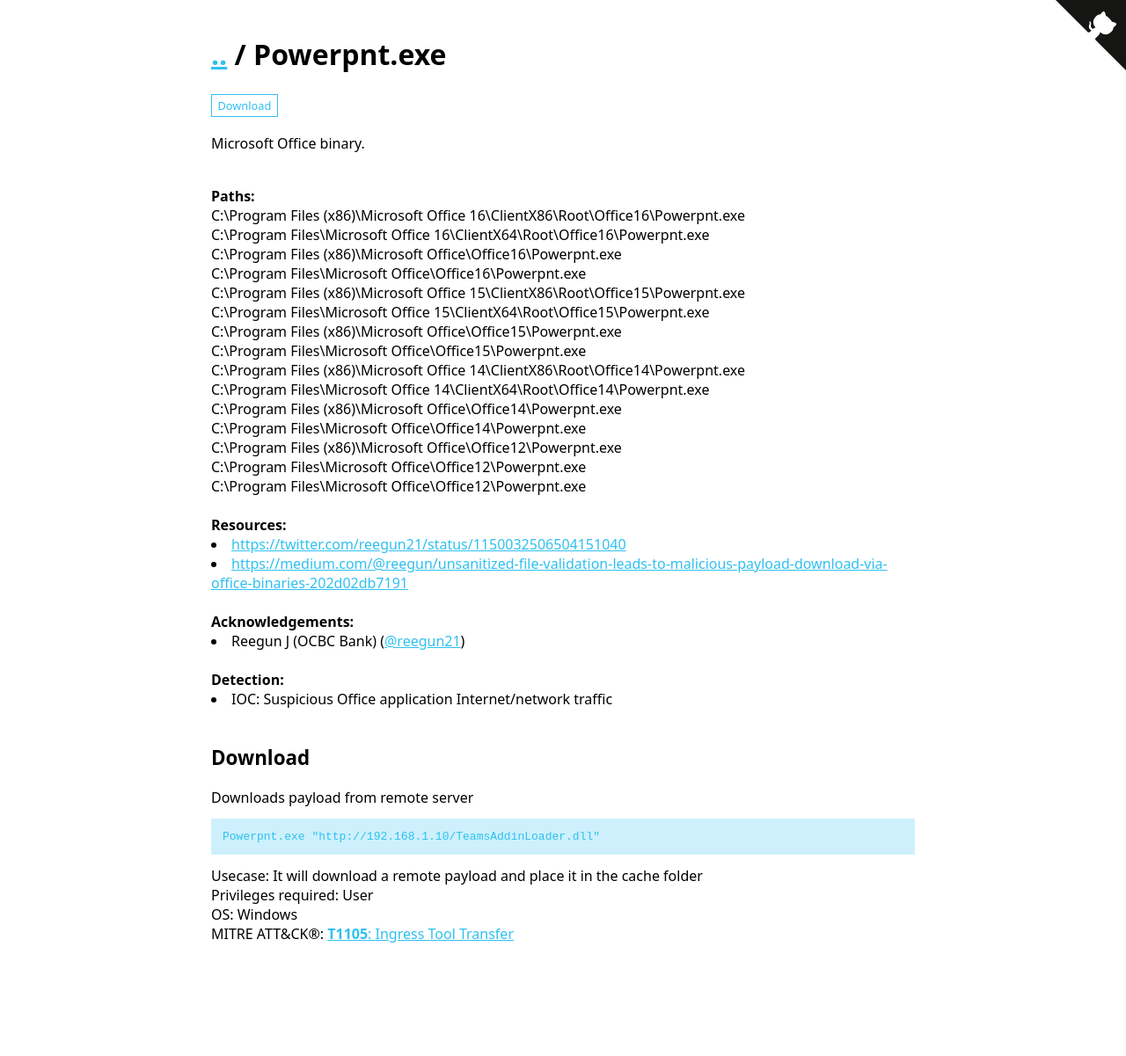
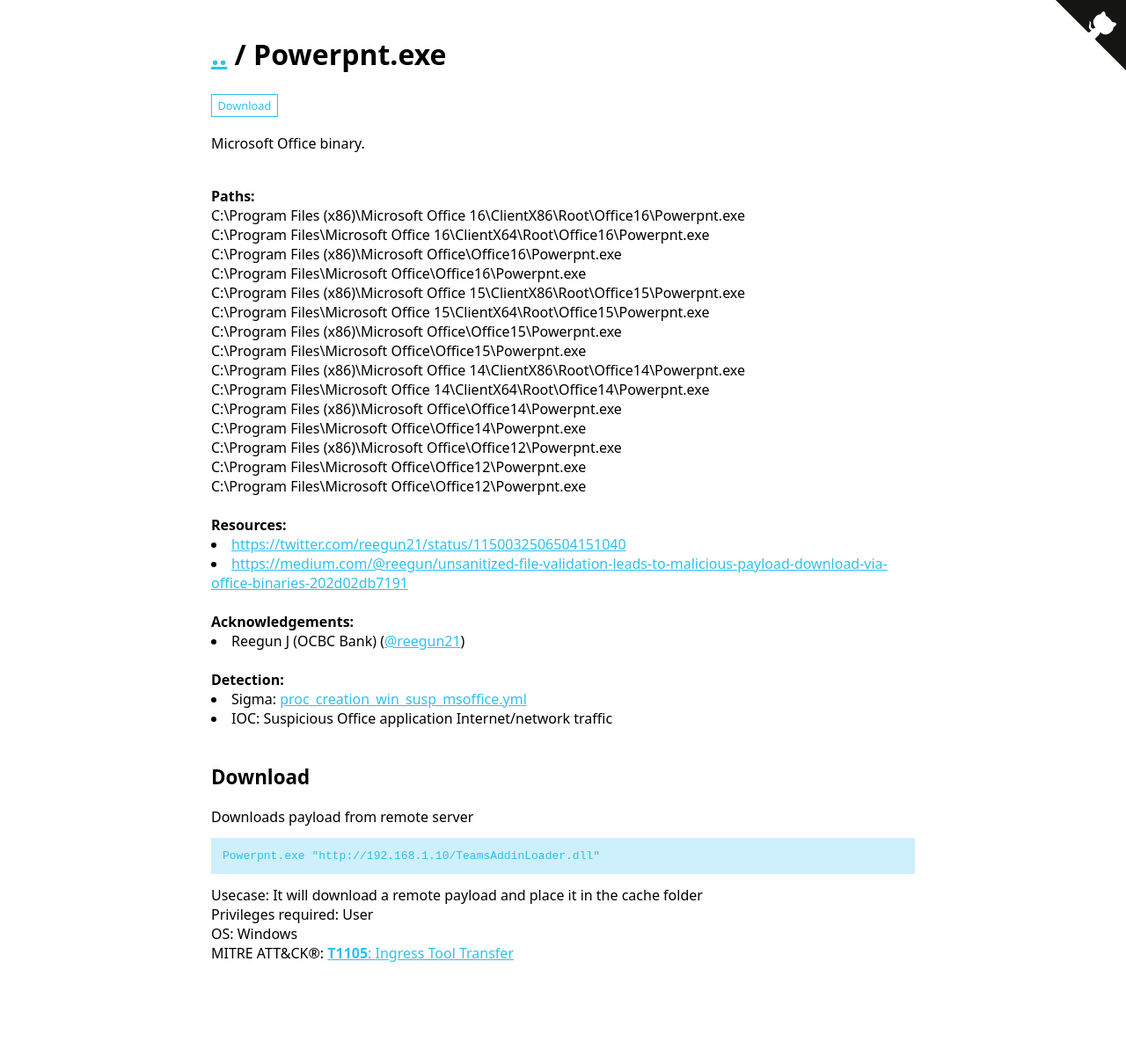
Before and after one commit to LOLBAS-Project/LOLBAS-Project.github.io, a Jekyll site: the page built from _lolbas/OtherMSBinaries/Powerpnt.md, in a window 1280 px wide. Shown: the whole page at 88% size. Built offline with Jekyll 4.4.1, drawn with Linux system fonts in a browser that asks for light colours; before the commit the page ends 1179 px from its top, so only the background shows below that; part of the change alters nothing that is shown.

Commit message:
Applying update LOLBAS-Project/LOLBAS@461fbaf787868b927bfa64c0abcb48ee5082362f

```diff
--- a/_lolbas/OtherMSBinaries/Powerpnt.md
+++ b/_lolbas/OtherMSBinaries/Powerpnt.md
@@ -28,6 +28,7 @@ Full_Path:
   - Path: C:\Program Files\Microsoft Office\Office12\Powerpnt.exe
   - Path: C:\Program Files\Microsoft Office\Office12\Powerpnt.exe
 Detection:
+  - Sigma: https://github.com/SigmaHQ/sigma/blob/8bb3379b6807610d61d29db1d76f5af4840b8208/rules/windows/process_creation/proc_creation_win_susp_msoffice.yml
   - IOC: Suspicious Office application Internet/network traffic
 Resources:
   - Link: https://twitter.com/reegun21/status/1150032506504151040
```
